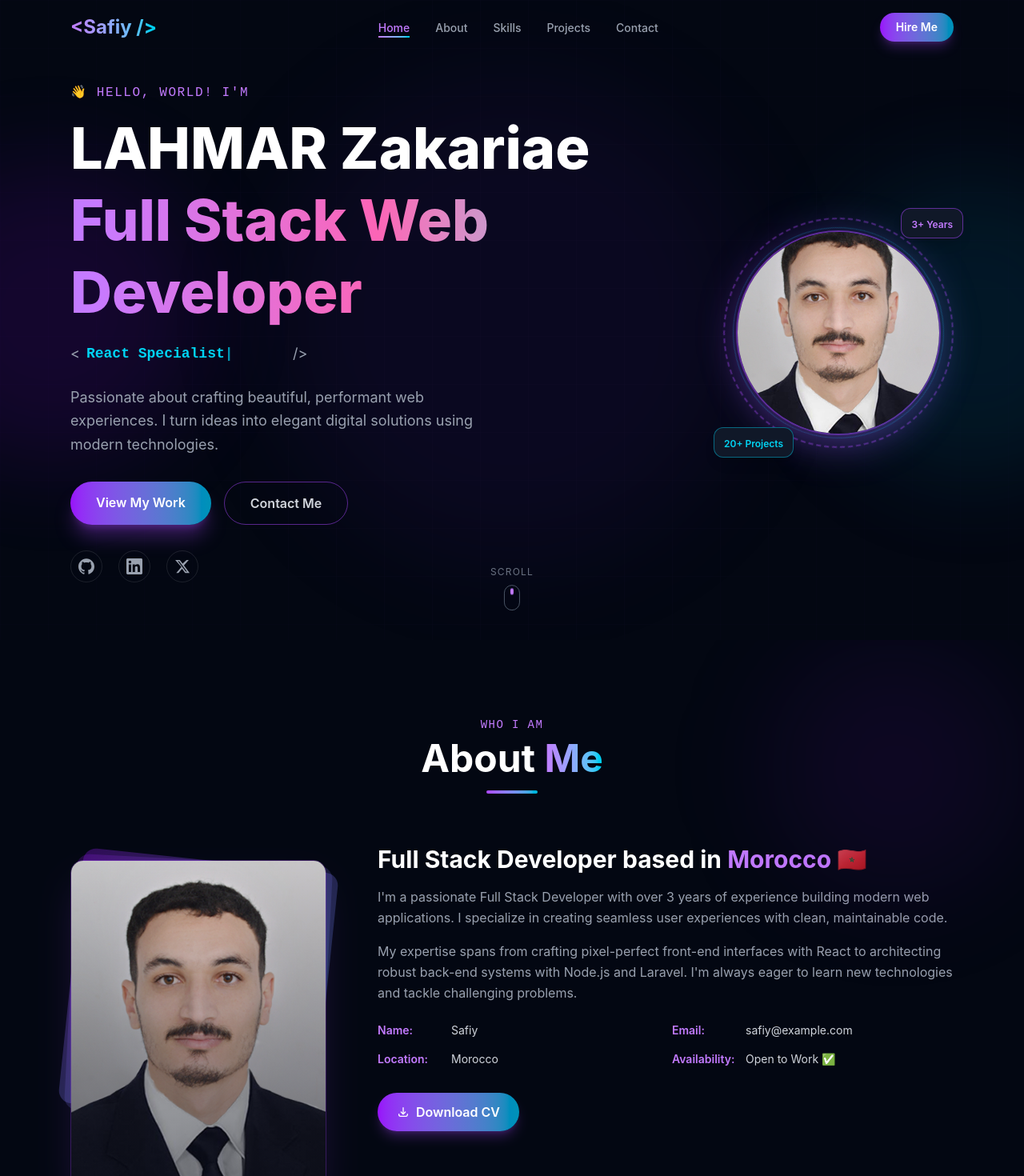
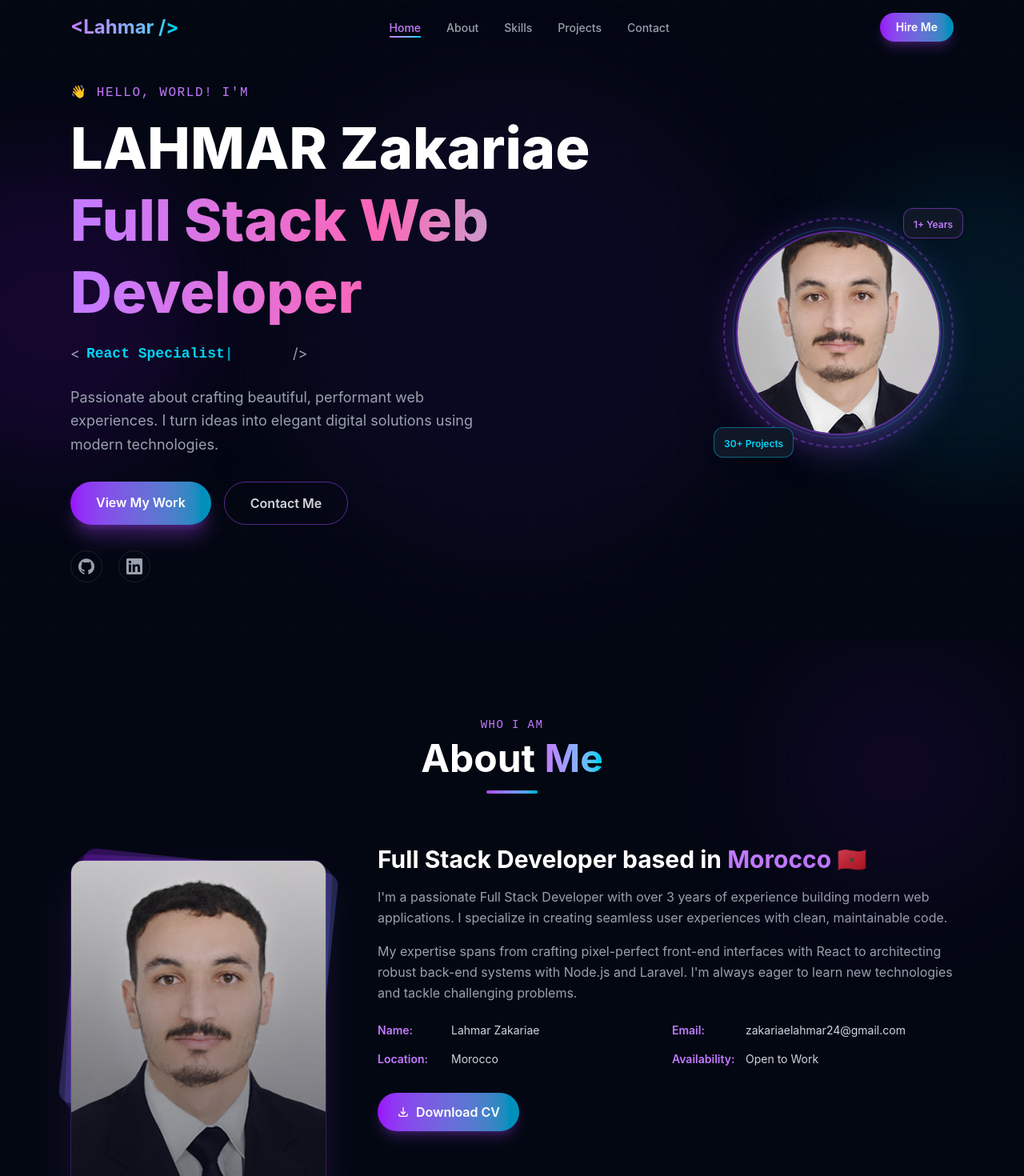
Before and after one commit to Lahmar22/portfolio, a React (Vite) app: page / in a window 1280 px wide. Shown: the top 1470 px of the page at 80% size. Built offline with nearby package versions, Linux system fonts and the light colour scheme.

Commit message:
feat: update the informations for me

```diff
--- a/src/components/About.jsx
+++ b/src/components/About.jsx
@@ -1,9 +1,8 @@
 import avatarImg from "../assets/image.jpeg";
 
 const stats = [
-  { value: "3+", label: "Years Experience" },
-  { value: "20+", label: "Projects Done" },
-  { value: "10+", label: "Happy Clients" },
+  { value: "1+", label: "Years Experience" },
+  { value: "30+", label: "Projects Done" },
   { value: "5+", label: "Technologies" },
 ];
 
@@ -51,10 +50,10 @@
             {/* Info grid */}
             <div className="grid grid-cols-2 gap-4 mb-8">
               {[
-                { label: "Name", value: "Safiy" },
-                { label: "Email", value: "safiy@example.com" },
+                { label: "Name", value: "Lahmar Zakariae" },
+                { label: "Email", value: "zakariaelahmar24@gmail.com" },
                 { label: "Location", value: "Morocco" },
-                { label: "Availability", value: "Open to Work ✅" },
+                { label: "Availability", value: "Open to Work" },
               ].map((item) => (
                 <div key={item.label} className="flex gap-3">
                   <span className="text-purple-400 font-semibold text-sm min-w-[80px]">{item.label}:</span>
--- a/src/components/Contact.jsx
+++ b/src/components/Contact.jsx
@@ -27,8 +27,8 @@
         </svg>
       ),
       label: "Email",
-      value: "safiy@example.com",
-      href: "mailto:safiy@example.com",
+      value: "zakariaelahmar24@gmail.com",
+      href: "mailto:zakariaelahmar24@gmail.com",
     },
     {
       icon: (
@@ -48,8 +48,8 @@
         </svg>
       ),
       label: "GitHub",
-      value: "github.com/safiy",
-      href: "https://github.com",
+      value: "Lahmar Zakariae",
+      href: "https://github.com/Lahmar22",
     },
     {
       icon: (
@@ -58,8 +58,8 @@
         </svg>
       ),
       label: "LinkedIn",
-      value: "linkedin.com/in/safiy",
-      href: "https://linkedin.com",
+      value: "Lahmar Zakariae",
+      href: "https://www.linkedin.com/in/zakariae-lahmar",
     },
   ];
 
@@ -104,17 +104,7 @@
               </div>
             ))}
 
-            {/* Availability badge */}
-            <div className="mt-2 bg-green-500/10 border border-green-500/30 rounded-2xl p-5 flex items-center gap-3">
-              <div className="relative">
-                <div className="w-3 h-3 bg-green-400 rounded-full" />
-                <div className="absolute inset-0 bg-green-400 rounded-full animate-ping opacity-50" />
-              </div>
-              <div>
-                <p className="text-green-400 font-semibold text-sm">Currently Available</p>
-                <p className="text-gray-500 text-xs">Open to freelance & full-time opportunities</p>
-              </div>
-            </div>
+
           </div>
 
           {/* Contact form */}
--- a/src/components/Footer.jsx
+++ b/src/components/Footer.jsx
@@ -11,7 +11,7 @@
             onClick={(e) => { e.preventDefault(); document.querySelector("#home")?.scrollIntoView({ behavior: "smooth" }); }}
             className="text-2xl font-bold bg-gradient-to-r from-purple-400 to-cyan-400 bg-clip-text text-transparent"
           >
-            &lt;Safiy /&gt;
+            &lt;Lahmar /&gt;
           </a>
 
           {/* Nav links */}
@@ -31,8 +31,8 @@
           {/* Social */}
           <div className="flex gap-4">
             {[
-              { href: "https://github.com", label: "GitHub", path: "M12 .297c-6.63 0-12 5.373-12 12 0 5.303 3.438 9.8 8.205 11.385.6.113.82-.258.82-.577 0-.285-.01-1.04-.015-2.04-3.338.724-4.042-1.61-4.042-1.61C4.422 18.07 3.633 17.7 3.633 17.7c-1.087-.744.084-.729.084-.729 1.205.084 1.838 1.236 1.838 1.236 1.07 1.835 2.809 1.305 3.495.998.108-.776.417-1.305.76-1.605-2.665-.3-5.466-1.332-5.466-5.93 0-1.31.465-2.38 1.235-3.22-.135-.303-.54-1.523.105-3.176 0 0 1.005-.322 3.3 1.23.96-.267 1.98-.399 3-.405 1.02.006 2.04.138 3 .405 2.28-1.552 3.285-1.23 3.285-1.23.645 1.653.24 2.873.12 3.176.765.84 1.23 1.91 1.23 3.22 0 4.61-2.805 5.625-5.475 5.92.42.36.81 1.096.81 2.22 0 1.606-.015 2.896-.015 3.286 0 .315.21.69.825.57C20.565 22.092 24 17.592 24 12.297c0-6.627-5.373-12-12-12" },
-              { href: "https://linkedin.com", label: "LinkedIn", path: "M20.447 20.452h-3.554v-5.569c0-1.328-.027-3.037-1.852-3.037-1.853 0-2.136 1.445-2.136 2.939v5.667H9.351V9h3.414v1.561h.046c.477-.9 1.637-1.85 3.37-1.85 3.601 0 4.267 2.37 4.267 5.455v6.286zM5.337 7.433c-1.144 0-2.063-.926-2.063-2.065 0-1.138.92-2.063 2.063-2.063 1.14 0 2.064.925 2.064 2.063 0 1.139-.925 2.065-2.064 2.065zm1.782 13.019H3.555V9h3.564v11.452zM22.225 0H1.771C.792 0 0 .774 0 1.729v20.542C0 23.227.792 24 1.771 24h20.451C23.2 24 24 23.227 24 22.271V1.729C24 .774 23.2 0 22.222 0h.003z" },
+              { href: "https://github.com/Lahmar22", label: "GitHub", path: "M12 .297c-6.63 0-12 5.373-12 12 0 5.303 3.438 9.8 8.205 11.385.6.113.82-.258.82-.577 0-.285-.01-1.04-.015-2.04-3.338.724-4.042-1.61-4.042-1.61C4.422 18.07 3.633 17.7 3.633 17.7c-1.087-.744.084-.729.084-.729 1.205.084 1.838 1.236 1.838 1.236 1.07 1.835 2.809 1.305 3.495.998.108-.776.417-1.305.76-1.605-2.665-.3-5.466-1.332-5.466-5.93 0-1.31.465-2.38 1.235-3.22-.135-.303-.54-1.523.105-3.176 0 0 1.005-.322 3.3 1.23.96-.267 1.98-.399 3-.405 1.02.006 2.04.138 3 .405 2.28-1.552 3.285-1.23 3.285-1.23.645 1.653.24 2.873.12 3.176.765.84 1.23 1.91 1.23 3.22 0 4.61-2.805 5.625-5.475 5.92.42.36.81 1.096.81 2.22 0 1.606-.015 2.896-.015 3.286 0 .315.21.69.825.57C20.565 22.092 24 17.592 24 12.297c0-6.627-5.373-12-12-12" },
+              { href: "https://www.linkedin.com/in/zakariae-lahmar", label: "LinkedIn", path: "M20.447 20.452h-3.554v-5.569c0-1.328-.027-3.037-1.852-3.037-1.853 0-2.136 1.445-2.136 2.939v5.667H9.351V9h3.414v1.561h.046c.477-.9 1.637-1.85 3.37-1.85 3.601 0 4.267 2.37 4.267 5.455v6.286zM5.337 7.433c-1.144 0-2.063-.926-2.063-2.065 0-1.138.92-2.063 2.063-2.063 1.14 0 2.064.925 2.064 2.063 0 1.139-.925 2.065-2.064 2.065zm1.782 13.019H3.555V9h3.564v11.452zM22.225 0H1.771C.792 0 0 .774 0 1.729v20.542C0 23.227.792 24 1.771 24h20.451C23.2 24 24 23.227 24 22.271V1.729C24 .774 23.2 0 22.222 0h.003z" },
             ].map((s) => (
               <a
                 key={s.label}
@@ -52,10 +52,8 @@
 
         <div className="mt-8 pt-6 border-t border-white/5 text-center">
           <p className="text-gray-600 text-sm">
-            © {year} <span className="text-gray-500">Safiy</span> · Crafted with{" "}
-            <span className="text-red-500">♥</span> using{" "}
-            <span className="text-purple-400">React</span> &{" "}
-            <span className="text-cyan-400">Tailwind CSS</span>
+            © {year} <span className="text-gray-500">Lahmar</span> · Crafted by Lahmar
+
           </p>
         </div>
       </div>
--- a/src/components/Hero.jsx
+++ b/src/components/Hero.jsx
@@ -97,9 +97,9 @@
           {/* Social links */}
           <div className="flex gap-5 mt-8 justify-center md:justify-start">
             {[
-              { icon: "github", href: "https://github.com", label: "GitHub" },
-              { icon: "linkedin", href: "https://linkedin.com", label: "LinkedIn" },
-              { icon: "twitter", href: "https://twitter.com", label: "Twitter" },
+              { icon: "github", href: "https://github.com/Lahmar22", label: "GitHub" },
+              { icon: "linkedin", href: "https://www.linkedin.com/in/zakariae-lahmar", label: "LinkedIn" },
+
             ].map((s) => (
               <a
                 key={s.icon}
@@ -119,11 +119,7 @@
                     <path d="M20.447 20.452h-3.554v-5.569c0-1.328-.027-3.037-1.852-3.037-1.853 0-2.136 1.445-2.136 2.939v5.667H9.351V9h3.414v1.561h.046c.477-.9 1.637-1.85 3.37-1.85 3.601 0 4.267 2.37 4.267 5.455v6.286zM5.337 7.433c-1.144 0-2.063-.926-2.063-2.065 0-1.138.92-2.063 2.063-2.063 1.14 0 2.064.925 2.064 2.063 0 1.139-.925 2.065-2.064 2.065zm1.782 13.019H3.555V9h3.564v11.452zM22.225 0H1.771C.792 0 0 .774 0 1.729v20.542C0 23.227.792 24 1.771 24h20.451C23.2 24 24 23.227 24 22.271V1.729C24 .774 23.2 0 22.222 0h.003z" />
                   </svg>
                 )}
-                {s.icon === "twitter" && (
-                  <svg className="w-5 h-5" fill="currentColor" viewBox="0 0 24 24">
-                    <path d="M18.244 2.25h3.308l-7.227 8.26 8.502 11.24H16.17l-4.714-6.231-5.401 6.231H2.748l7.73-8.835L1.254 2.25H8.08l4.259 5.63zm-1.161 17.52h1.833L7.084 4.126H5.117z" />
-                  </svg>
-                )}
+
               </a>
             ))}
           </div>
@@ -143,22 +139,16 @@
             </div>
             {/* Floating badges */}
             <div className="absolute -top-3 -right-3 bg-gray-900 border border-purple-500/50 rounded-xl px-3 py-1.5 shadow-lg">
-              <span className="text-xs font-semibold text-purple-400">3+ Years</span>
+              <span className="text-xs font-semibold text-purple-400">1+ Years</span>
             </div>
             <div className="absolute -bottom-3 -left-3 bg-gray-900 border border-cyan-500/50 rounded-xl px-3 py-1.5 shadow-lg">
-              <span className="text-xs font-semibold text-cyan-400">20+ Projects</span>
+              <span className="text-xs font-semibold text-cyan-400">30+ Projects</span>
             </div>
           </div>
         </div>
       </div>
 
-      {/* Scroll indicator */}
-      <div className="absolute bottom-8 left-1/2 -translate-x-1/2 flex flex-col items-center gap-2 animate-bounce">
-        <span className="text-gray-500 text-xs tracking-widest uppercase">Scroll</span>
-        <div className="w-5 h-8 rounded-full border border-gray-600 flex items-start justify-center p-1">
-          <div className="w-1 h-2 bg-purple-400 rounded-full animate-bounce" />
-        </div>
-      </div>
+
     </section>
   );
 }
--- a/src/components/Navbar.jsx
+++ b/src/components/Navbar.jsx
@@ -53,7 +53,7 @@
           onClick={(e) => { e.preventDefault(); scrollTo("#home"); }}
           className="text-2xl font-bold bg-gradient-to-r from-purple-400 to-cyan-400 bg-clip-text text-transparent"
         >
-          &lt;Safiy /&gt;
+          &lt;Lahmar /&gt;
         </a>
 
         {/* Desktop links */}
```
